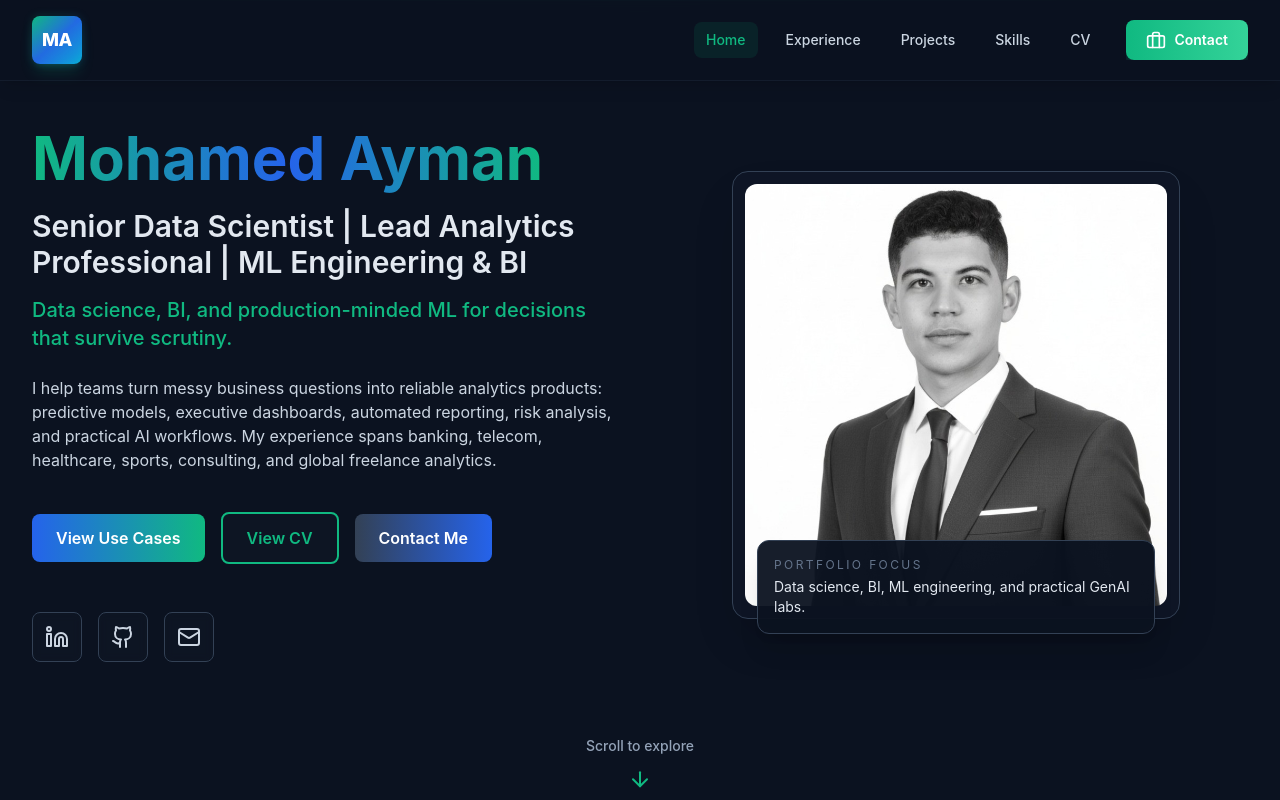
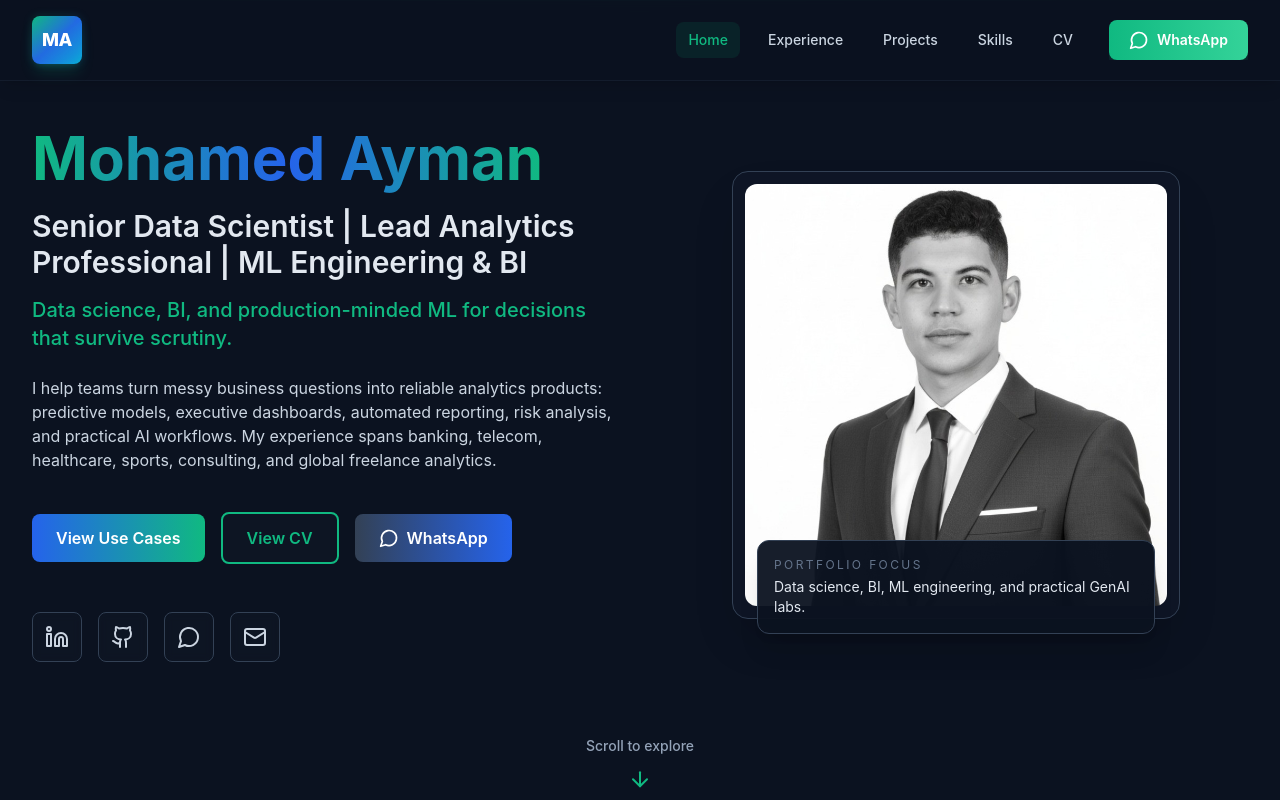
Before and after one commit to ayman-stat/ayman-stat, a Next.js app: page / in a window 1280 px wide. Shown: the top 800 px of the page. Built offline with nearby package versions, Linux system fonts and the light colour scheme.

Commit message:
Use WhatsApp for primary contact actions

```diff
--- a/components/Header.tsx
+++ b/components/Header.tsx
@@ -1,10 +1,11 @@
 'use client'
 
 import { motion, AnimatePresence } from 'framer-motion'
-import { Home, FolderOpen, Code, Briefcase, Menu as MenuIcon, X } from 'lucide-react'
+import { Home, FolderOpen, Code, Briefcase, MessageCircle, Menu as MenuIcon, X } from 'lucide-react'
 import Link from 'next/link'
 import { usePathname } from 'next/navigation'
 import { useState } from 'react'
+import { socialLinks } from '@/data'
 
 const navLinks = [
   { href: '/', label: 'Home', icon: Home },
@@ -69,7 +70,7 @@ export default function Header() {
 
           {/* Contact Button - Hidden on mobile */}
           <motion.a
-            href="https://wa.me/201060060292?text=Freelance"
+            href={socialLinks.whatsapp}
             target="_blank"
             rel="noopener noreferrer"
             className="relative group overflow-hidden hidden sm:block"
@@ -82,8 +83,8 @@ export default function Header() {
 
               {/* Content */}
               <div className="relative flex items-center gap-2 text-white font-semibold text-xs sm:text-sm z-10">
-                <Briefcase className="w-4 h-4 sm:w-5 sm:h-5" />
-                <span>Contact</span>
+                <MessageCircle className="w-4 h-4 sm:w-5 sm:h-5" />
+                <span>WhatsApp</span>
               </div>
 
               {/* Shine animation */}
@@ -195,7 +196,7 @@ export default function Header() {
                 {/* Contact Button in Mobile Menu */}
                 <div className="p-2">
                   <motion.a
-                    href="https://wa.me/201060060292?text=Freelance"
+                    href={socialLinks.whatsapp}
                     target="_blank"
                     rel="noopener noreferrer"
                     onClick={() => setMobileMenuOpen(false)}
@@ -206,8 +207,8 @@ export default function Header() {
                   >
                     <div className="relative px-4 py-3 rounded-lg bg-gradient-to-r from-cyber-lime to-emerald-400 shadow-lg shadow-cyber-lime/30">
                       <div className="relative flex items-center justify-center gap-2 text-white font-semibold text-sm z-10">
-                        <Briefcase className="w-5 h-5" />
-                        <span>Contact</span>
+                        <MessageCircle className="w-5 h-5" />
+                        <span>WhatsApp</span>
                       </div>
                       <motion.div
                         className="absolute inset-0 -skew-x-12 bg-gradient-to-r from-transparent via-white/30 to-transparent"
--- a/components/home/HeroSection.tsx
+++ b/components/home/HeroSection.tsx
@@ -1,7 +1,7 @@
 'use client'
 
 import { motion } from 'framer-motion'
-import { ArrowDown, Github, Linkedin, Mail } from 'lucide-react'
+import { ArrowDown, Github, Linkedin, Mail, MessageCircle } from 'lucide-react'
 import { hero, socialLinks } from '@/data'
 import GlowButton from '@/components/shared/GlowButton'
 import GradientText from '@/components/shared/GradientText'
@@ -71,6 +71,7 @@ export default function HeroSection() {
               <GlowButton
                 href={hero.cta.connect.href}
                 variant="secondary"
+                icon={<MessageCircle size={18} className="md:w-5 md:h-5" />}
                 className="text-sm md:text-base px-5 md:px-6 py-2.5 md:py-3"
               >
                 {hero.cta.connect.text}
@@ -102,6 +103,17 @@ export default function HeroSection() {
                 aria-label="GitHub Profile"
               >
                 <Github size={20} className="md:w-6 md:h-6" />
+              </motion.a>
+              <motion.a
+                href={socialLinks.whatsapp}
+                target="_blank"
+                rel="noopener noreferrer"
+                className="p-2.5 md:p-3 bg-slate-dark/50 backdrop-blur-sm border border-slate-700 rounded-lg text-slate-300 hover:text-cyber-lime hover:border-cyber-lime transition-colors"
+                whileHover={{ scale: 1.1, rotate: 0 }}
+                whileTap={{ scale: 0.9 }}
+                aria-label="WhatsApp"
+              >
+                <MessageCircle size={20} className="md:w-6 md:h-6" />
               </motion.a>
               <motion.a
                 href={`mailto:${socialLinks.email}`}
--- a/data.ts
+++ b/data.ts
@@ -82,7 +82,7 @@ export const hero = {
   cta: {
     primary: { text: 'View Use Cases', href: '#projects' },
     secondary: { text: 'View CV', href: '#cv' },
-    connect: { text: 'Contact Me', href: 'mailto:mohammed.ayman.stat@gmail.com' },
+    connect: { text: 'WhatsApp', href: socialLinks.whatsapp },
   },
 }
 
```
